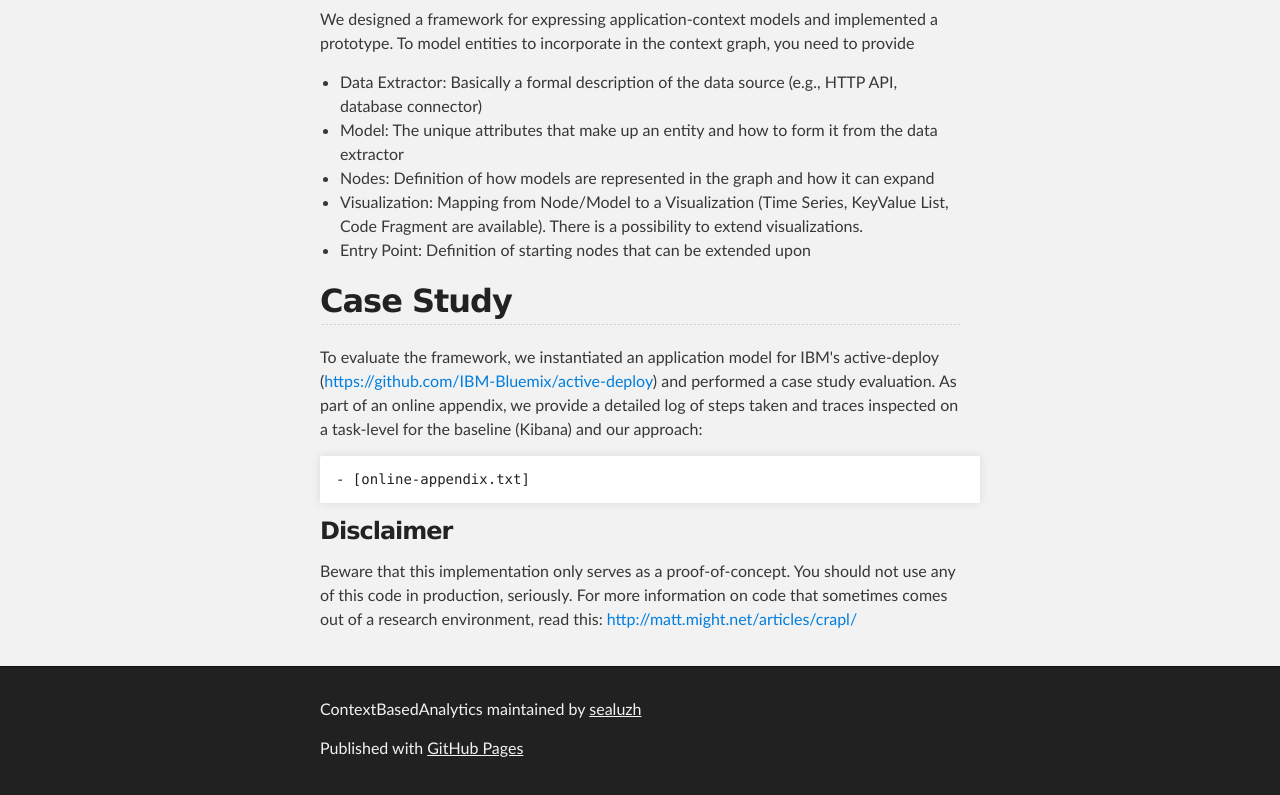
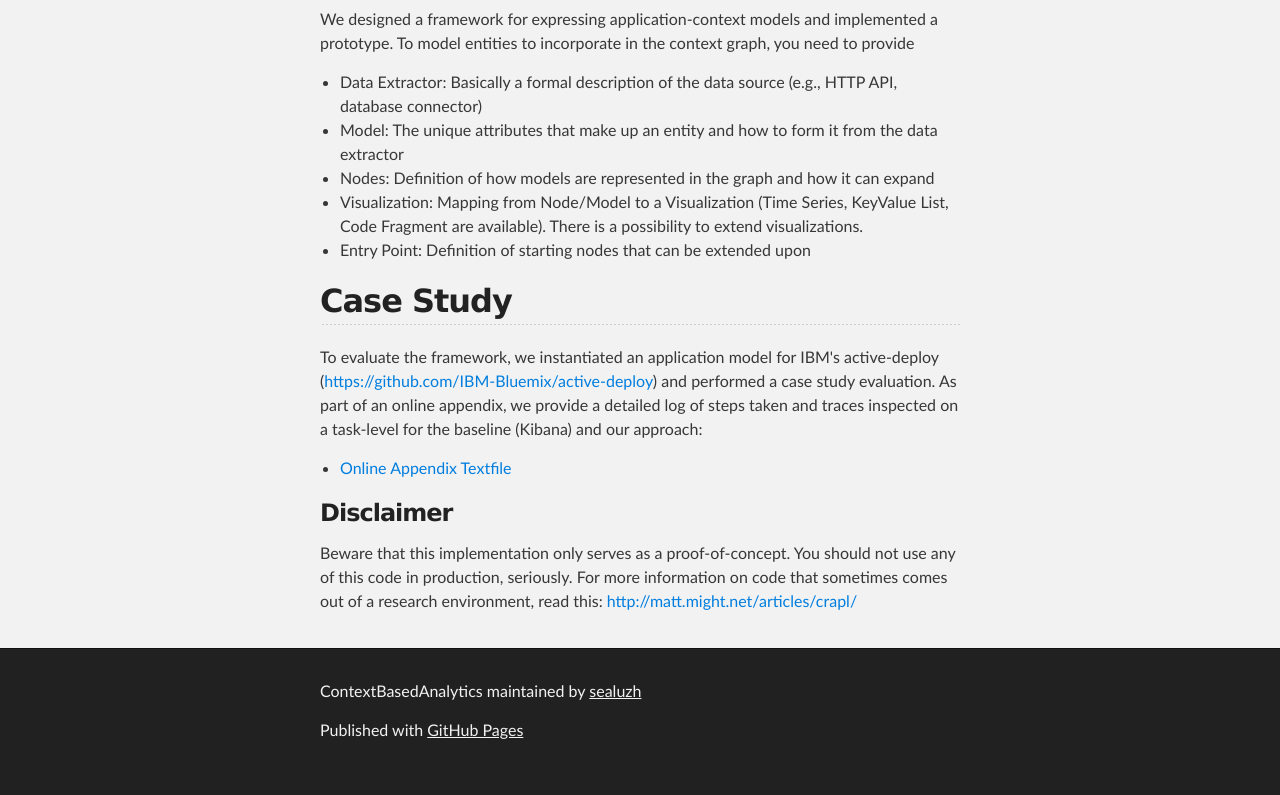
Before and after one commit to sealuzh/ContextBasedAnalytics, a plain HTML site: page index.html in a window 1280 px wide. Shown: the part 988-1783 px from the top of the page. Drawn offline with Linux system fonts and the light colour scheme.

Commit message:
Added online appendix

```diff
--- a/index.html
+++ b/index.html
@@ -65,8 +65,9 @@ To model entities to incorporate in the context graph, you need to provide</p>
 
 <p>To evaluate the framework, we instantiated an application model for IBM's active-deploy (<a href="https://github.com/IBM-Bluemix/active-deploy">https://github.com/IBM-Bluemix/active-deploy</a>) and performed a case study evaluation. As part of an online appendix, we provide a detailed log of steps taken and traces inspected on a task-level for the baseline (Kibana) and our approach:</p>
 
-<pre><code>- [online-appendix.txt]
-</code></pre>
+<ul>
+    <li><a href="online-appendix.txt">Online Appendix Textfile</a></li>
+</ul>
 
 <h3>
 <a id="disclaimer" class="anchor" href="#disclaimer" aria-hidden="true"><span aria-hidden="true" class="octicon octicon-link"></span></a>Disclaimer</h3>
```
Also changed, not shown: online-appendix.txt (added).
